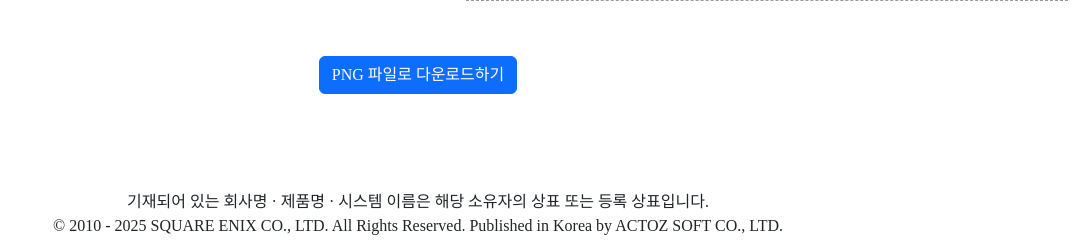
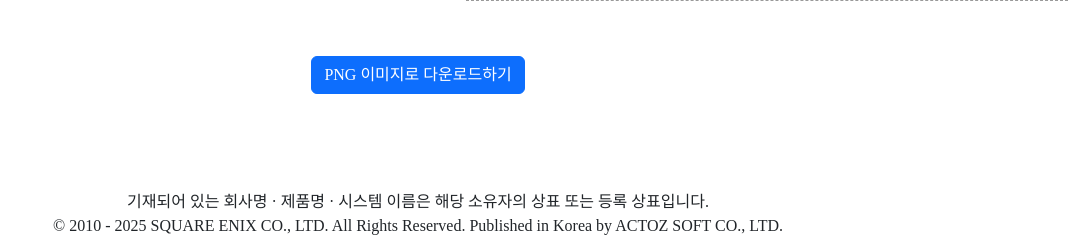
Before and after one commit to kohwj1/submarine, a Flask app: page /convert in a window 1320 px wide. Shown: the part 655-901 px from the top of the page, without its empty margins (242-1320 px from the left). Run offline with Flask 3, Linux system fonts and the light colour scheme; some web fonts are replaced.

Commit message:
github action test

```diff
--- a/templates/convert.html
+++ b/templates/convert.html
@@ -39,7 +39,7 @@
     </div>
   </div>
   <div class="d-flex justify-content-center mt-5">
-    <button id="btn-download" class="btn btn-primary">PNG 파일로 다운로드하기</button>
+    <button id="btn-download" class="btn btn-primary">PNG 이미지로 다운로드하기</button>
   </div>
 </div>
 <script src="../static/js/tooltip.js"></script>
```
